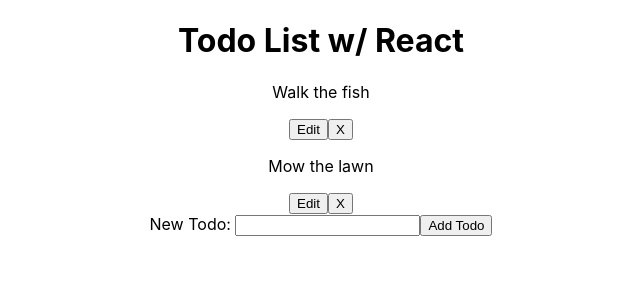
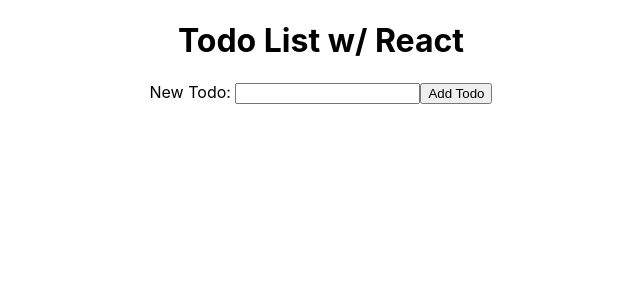
Before and after one commit to cwedwards9/todo-list-react, a React (Create React App) app: page / in a window 1280 px wide. Shown: the top 300 px of the page, without its empty margins (319-959 px from the left). Built offline with nearby package versions, Linux system fonts and the light colour scheme.

Commit message:
Add and bind removeTodo method which takes in an id and updates state by filtering out the todo with the same id which removes it from the list. Pass the method down to the Todo component as props.

```diff
--- a/src/TodoList.js
+++ b/src/TodoList.js
@@ -6,24 +6,33 @@
     constructor(props) {
         super(props);
         this.state = {
-            todos:
-            [
-                {todoName: "Walk the fish"},
-                {todoName: "Mow the lawn"}
-            ]
+            todos: []
         };
         this.addTodo = this.addTodo.bind(this);
+        this.removeTodo = this.removeTodo.bind(this);
     }
     addTodo(newTodo) {
         this.setState({
             todos: [...this.state.todos, newTodo]
-        })
+        });
+    }
+    removeTodo(id) {
+        this.setState({
+            todos: this.state.todos.filter(todo => todo.id !== id)
+        });
     }
 
     render() {
         let todos = this.state.todos.map(todo => {
-            return <Todo todoName={todo.todoName}/>
-        })
+            return (
+                <Todo
+                    todoName={todo.todoName}
+                    key={todo.id}
+                    id={todo.id}
+                    removeTodo={this.removeTodo}
+                />
+        )});
+
         return (
             <div>
                 <h1>Todo List w/ React</h1>
```
